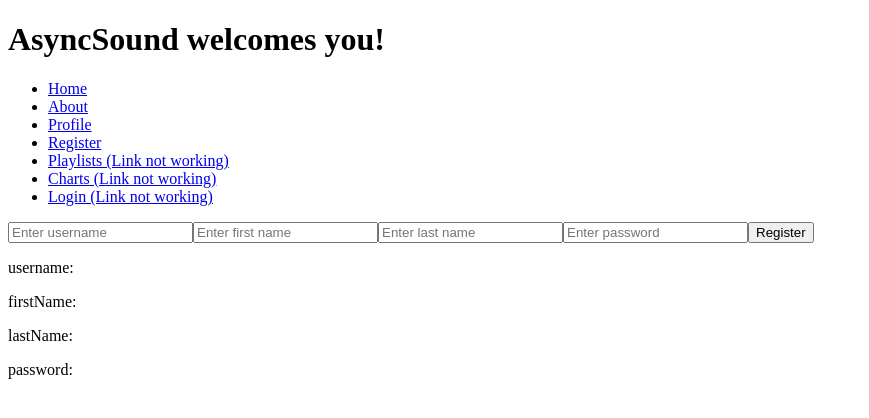
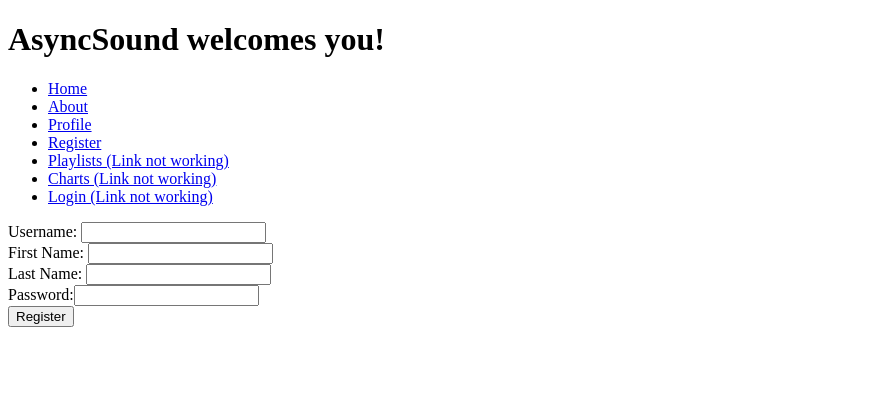
Before and after one commit to AngularProject/AsyncSound, an Angular app: page /register in a window 1280 px wide. Shown: the top 418 px of the page, without its empty margins (0-869 px from the left). Built offline with nearby package versions, Linux system fonts and the light colour scheme.

Commit message:
Implemented some kind of registration and login.

```diff
--- a/src/app/app-routing.module.ts
+++ b/src/app/app-routing.module.ts
@@ -5,13 +5,15 @@ import { HomePageComponentComponent } from './home-page/home-page.component';
 import { AboutPageComponent } from './about-page/about-page.component';
 import { ProfilePageComponent } from './profile-page/profile-page.component';
 import { RegisterComponent} from './register/register.component';
+import { LoginPageComponent} from './login/login.component';
 
 const routes: Routes = [
   { path: '', redirectTo: '/home', pathMatch: 'full' },
   { path: 'home',  component: HomePageComponentComponent },
   { path: 'about', component: AboutPageComponent },
   { path: 'profile', component: ProfilePageComponent },
-  { path: 'register', component: RegisterComponent }
+  { path: 'register', component: RegisterComponent },
+  { path: 'login', component: LoginPageComponent }
 ];
 
 @NgModule({
--- a/src/app/app.module.ts
+++ b/src/app/app.module.ts
@@ -14,6 +14,7 @@ import { ProfilePageComponent } from './profile-page/profile-page.component';
 import { LoginPageComponent } from './login/login.component';
 import { RegisterComponent } from './register/register.component';
 
+import { UserService } from '../services/user.service';
 
 @NgModule({
   declarations: [
@@ -30,7 +31,7 @@ import { RegisterComponent } from './register/register.component';
     HttpModule,
     AppRoutingModule
   ],
-  providers: [],
+  providers: [ UserService ],
   bootstrap: [AppComponent]
 })
 export class AppModule { }
--- a/src/app/home-page/home-page.component.ts
+++ b/src/app/home-page/home-page.component.ts
@@ -1,12 +1,17 @@
 import { Component, OnInit } from '@angular/core';
+
+import { User } from '../models/User';
 
 @Component({
   templateUrl: './home-page.component.html',
   styleUrls: ['./home-page.component.css']
 })
 export class HomePageComponentComponent implements OnInit {
+  currentUser: User;
 
-  constructor() { }
+  constructor() {
+    this.currentUser = JSON.parse(localStorage.getItem('currentUser'));
+  }
 
   ngOnInit() {
   }
--- a/src/app/login/login.component.html
+++ b/src/app/login/login.component.html
@@ -1,3 +1,15 @@
-<p>
-    login works!
-</p>
+<div>
+    <form (ngSubmit)="onSumbit()">
+        <div class="form-group">
+            <label for="username">Username: </label>
+            <input type="text" class="form-control" name="username" [(ngModel)]="model.username" #username="ngModel" required />
+        </div>
+        <div class="form-group">
+            <label for="password">Password:</label>
+            <input type="password" class="form-control" name="password" [(ngModel)]="model.password" #password="ngModel" required />
+        </div>
+        <div class="form-group">
+            <button>Login</button>
+        </div>
+    </form>
+</div>
--- a/src/app/login/login.component.ts
+++ b/src/app/login/login.component.ts
@@ -1,4 +1,7 @@
 import { Component, OnInit } from '@angular/core';
+import { Router } from '@angular/router';
+
+import { UserService } from '../../services/user.service';
 
 @Component({
   selector: 'app-login-page',
@@ -6,10 +9,19 @@ import { Component, OnInit } from '@angular/core';
   styleUrls: ['./login.component.css']
 })
 export class LoginPageComponent implements OnInit {
+  model: any = {};
 
-  constructor() { }
+  constructor(private userService: UserService,
+  private router: Router) { }
 
   ngOnInit() {
   }
 
+  onSumbit() {
+      // TODO: Make with Observable/Promise
+      this.userService.loginUser(this.model.username, this.model.password);
+      alert('Logged successfully');
+      this.router.navigate(['/profile']);
+  }
+
 }
--- a/src/app/profile-page/profile-page.component.html
+++ b/src/app/profile-page/profile-page.component.html
@@ -1,3 +1,3 @@
-<p>
-    Profile of Spinderman!
-</p>
+<h1>
+    Profile of {{currentUser.username}}
+</h1>
--- a/src/app/profile-page/profile-page.component.ts
+++ b/src/app/profile-page/profile-page.component.ts
@@ -1,12 +1,18 @@
 import { Component, OnInit } from '@angular/core';
+
+import { User } from '../models/User';
 
 @Component({
   templateUrl: './profile-page.component.html',
   styleUrls: ['./profile-page.component.css']
 })
 export class ProfilePageComponent implements OnInit {
+ currentUser: User;
 
-  constructor() { }
+  constructor() {
+    this.currentUser = JSON.parse(localStorage.getItem('loggedUser'));
+    console.log(this.currentUser);
+  }
 
   ngOnInit() {
   }
--- a/src/app/register/register.component.html
+++ b/src/app/register/register.component.html
@@ -1,15 +1,23 @@
 <div>
     <form (ngSubmit)="onSumbit()">
-        <input type="text" name="name" [(ngModel)]="username" placeholder="Enter username">
-        <input type="text" name="name" [(ngModel)]="firstName" placeholder="Enter first name">
-        <input type="text" name="name" [(ngModel)]="lastName" placeholder="Enter last name">
-        <input type="password" name="name" [(ngModel)]="password" placeholder="Enter password">
-        <button>Register</button>
+        <div class="form-group">
+            <label for="username">Username: </label>
+            <input type="text" class="form-control" name="username" [(ngModel)]="model.username" #username="ngModel" required />
+        </div>
+        <div class="form-group">
+            <label for="firstName">First Name: </label>
+            <input type="text" class="form-control" name="firstName" [(ngModel)]="model.firstName" #firstName="ngModel" required />
+        </div>
+        <div class="form-group">
+            <label for="lastName">Last Name: </label>
+            <input type="text" class="form-control" name="lastName" [(ngModel)]="model.lastName" #lastName="ngModel" required />
+        </div>
+        <div class="form-group">
+            <label for="password">Password:</label>
+            <input type="password" class="form-control" name="password" [(ngModel)]="model.password" #password="ngModel" required />
+        </div>
+        <div class="form-group">
+            <button>Register</button>
+        </div>
     </form>
 </div>
-<div>
-    <p>username: {{username}}</p>
-    <p>firstName: {{firstName}}</p>
-    <p>lastName: {{lastName}}</p>
-    <p>password: {{password}}</p>
-</div>
--- a/src/app/register/register.component.ts
+++ b/src/app/register/register.component.ts
@@ -1,6 +1,8 @@
 import { Component, OnInit } from '@angular/core';
+import { Router } from '@angular/router';
 
 import { User } from '../models/User';
+import { UserService } from '../../services/user.service';
 
 @Component({
   selector: 'app-register',
@@ -8,19 +10,19 @@ import { User } from '../models/User';
   styleUrls: ['./register.component.css']
 })
 export class RegisterComponent implements OnInit {
-   user: User;
+  model: any = {};
 
-   username: string;
-   firstName: string;
-   lastName: string;
-   password: string;
-
-  constructor() { }
+  constructor(
+    private userService: UserService,
+    private router: Router) { }
 
   ngOnInit() {
   }
 
   onSumbit() {
-    alert('User ' + this.username + ' fakely registered');
+      // TODO: Make with Observable/Promise
+      this.userService.createUser(this.model);
+      alert('Registered');
+      this.router.navigate(['/login']);
   }
 }
--- /dev/null
+++ b/src/services/user.service.ts
@@ -0,0 +1,42 @@
+import { User } from '../app/models/User';
+import { Injectable } from '@angular/core';
+
+@Injectable()
+export class UserService {
+    users: User[] = [];
+
+    getAllUsers() {
+        // return this.http.get('/api/users');
+        return this.users;
+    }
+
+    getUserByUsername(username: string) {
+        // return this.http.get('/api/users/username');
+        return this.users.find(x => x.username === username);
+    }
+
+    createUser(user: User) {
+        // return this.http.post('/api/users', user, this.jwt()).map((response: Response) => response.json());
+        this.users.push(user);
+    }
+
+    loginUser(username: string, password: string) {
+        // TODO: Make call to server!
+        let foundUser = this.users.find(user => user.username === username && user.password === password);
+        localStorage.setItem('loggedUser', JSON.stringify(foundUser));
+    }
+
+    logoutUser() {
+        localStorage.removeItem('loggedUser');
+    }
+}
+
+// JWT token
+/* private jwt() {
+        // create authorization header with jwt token
+        let currentUser = JSON.parse(localStorage.getItem('currentUser'));
+        if (currentUser && currentUser.token) {
+            let headers = new Headers({ 'Authorization': 'Bearer ' + currentUser.token });
+            return new RequestOptions({ headers: headers });
+        }
+    } */
```
